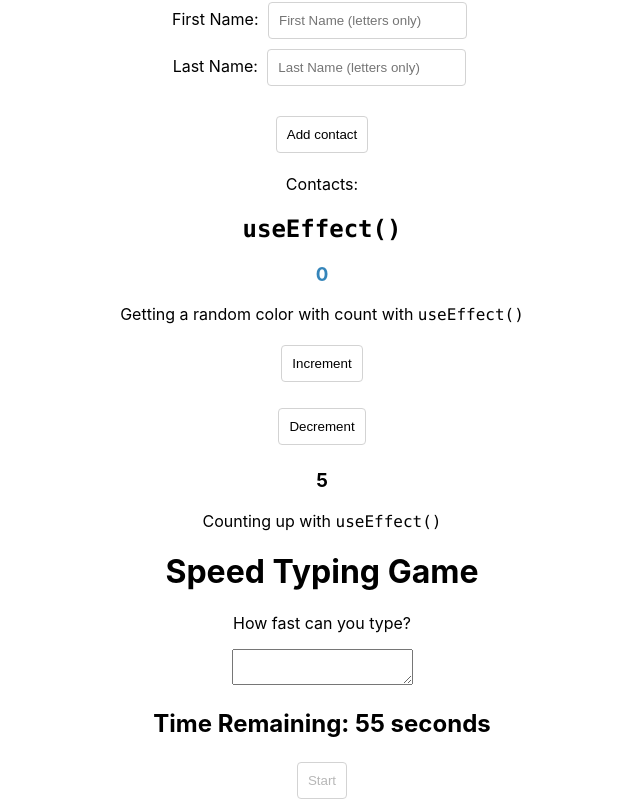
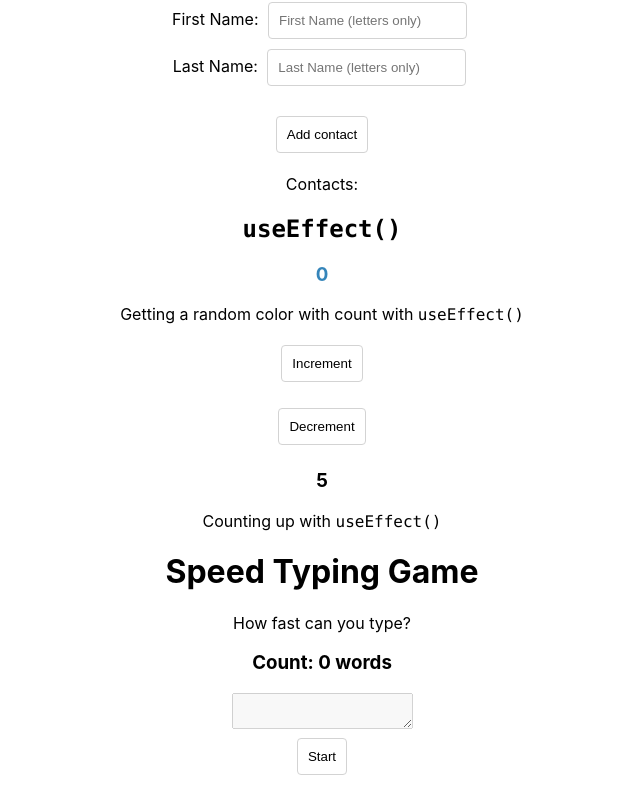
Before and after one commit to jakebirkes/react-bootcamp, a React (Create React App) app: page / in a window 1280 px wide. Shown: the part 395-1199 px from the top of the page, without its empty margins (318-958 px from the left). After the commit the page ends 1175 px from the top, so only its background shows below. Built offline with nearby package versions, Linux system fonts and the light colour scheme.

Commit message:
progress on typing game

```diff
--- a/src/components/speedtyping/SpeedTypingBtn.js
+++ b/src/components/speedtyping/SpeedTypingBtn.js
@@ -3,10 +3,9 @@ import { SpeedTypingContext } from '../../contexts/SpeedTypingContext';
 
 const SpeedTypingBtn = () => {
 	const { startGame, start } = useContext(SpeedTypingContext);
-	console.log(start);
 	return (
 		<div>
-			<button disabled={start} onClick={() => startGame}>
+			<button disabled={start} onClick={() => startGame()}>
 				Start
 			</button>
 		</div>
--- a/src/components/speedtyping/SpeedTypingGame.js
+++ b/src/components/speedtyping/SpeedTypingGame.js
@@ -1,18 +1,19 @@
 import React from 'react';
 import SpeedTypingContextProvider from '../../contexts/SpeedTypingContext';
 import SpeedTypingTextarea from './SpeedTypingTextarea';
-import SpeedTypingTimer from './SpeedTypingTimer';
+// import SpeedTypingTimer from './SpeedTypingTimer';
 import SpeedTypingBtn from './SpeedTypingBtn';
+import SpeedTypingWordCount from './SpeedTypingWordCount';
 
 const SpeedTypingGame = () => (
 	<SpeedTypingContextProvider>
 		<div id="SpeedTypingWrapper">
 			<h1>Speed Typing Game</h1>
 			<p>How fast can you type?</p>
+			<SpeedTypingWordCount />
 			<SpeedTypingTextarea />
-			<SpeedTypingTimer />
+			{/* <SpeedTypingTimer /> */}
 			<SpeedTypingBtn />
-			{/* Word Count */}
 		</div>
 	</SpeedTypingContextProvider>
 );
--- /dev/null
+++ b/src/components/speedtyping/SpeedTypingWordCount.js
@@ -0,0 +1,15 @@
+import React, { useContext, useState, useRef } from 'react';
+import { SpeedTypingContext } from '../../contexts/SpeedTypingContext';
+
+const SpeedTypingWordCount = () => {
+	const { count } = useContext(SpeedTypingContext);
+	return (
+		<div>
+			<h3>
+				Count: <span id="wordCount">{count || 0}</span> words
+			</h3>
+		</div>
+	);
+};
+
+export default SpeedTypingWordCount;
--- a/src/contexts/SpeedTypingContext.js
+++ b/src/contexts/SpeedTypingContext.js
@@ -5,8 +5,8 @@ export const SpeedTypingContext = createContext();
 
 const initialState = {
 	start: false,
-	timeRemaining: null,
 	text: null,
+	count: null,
 };
 
 const SpeedTypingContextProvider = ({ children }) => {
@@ -18,13 +18,10 @@ const SpeedTypingContextProvider = ({ children }) => {
 
 	const storeText = payload => dispatch({ type: 'STORE_TEXT', payload });
 
-	const countDown = () => dispatch({ type: 'COUNT_DOWN' });
-
 	const contextValues = {
 		startGame,
 		endGame,
 		storeText,
-		countDown,
 		...state,
 	};
 	return (
--- a/src/contexts/SpeedTypingReducer.js
+++ b/src/contexts/SpeedTypingReducer.js
@@ -4,12 +4,6 @@ export const SpeedTypingReducer = (state, action) => {
 			return {
 				...state,
 				start: !state.start,
-				timeRemaining: 60,
-			};
-		case 'COUNT_DOWN':
-			return {
-				...state,
-				timeRemaining: state.timeRemaining - 1,
 			};
 		case 'END_GAME':
 			return {
@@ -17,9 +11,14 @@ export const SpeedTypingReducer = (state, action) => {
 				start: !state.start,
 			};
 		case 'STORE_TEXT':
+			const numWords = action.payload
+				.trim()
+				.split(' ')
+				.filter(word => word !== '').length;
 			return {
 				...state,
 				text: action.payload,
+				count: numWords,
 			};
 		default:
 			console.error('SpeedTypingReducer: INVALID ACTION', action.type);
```
